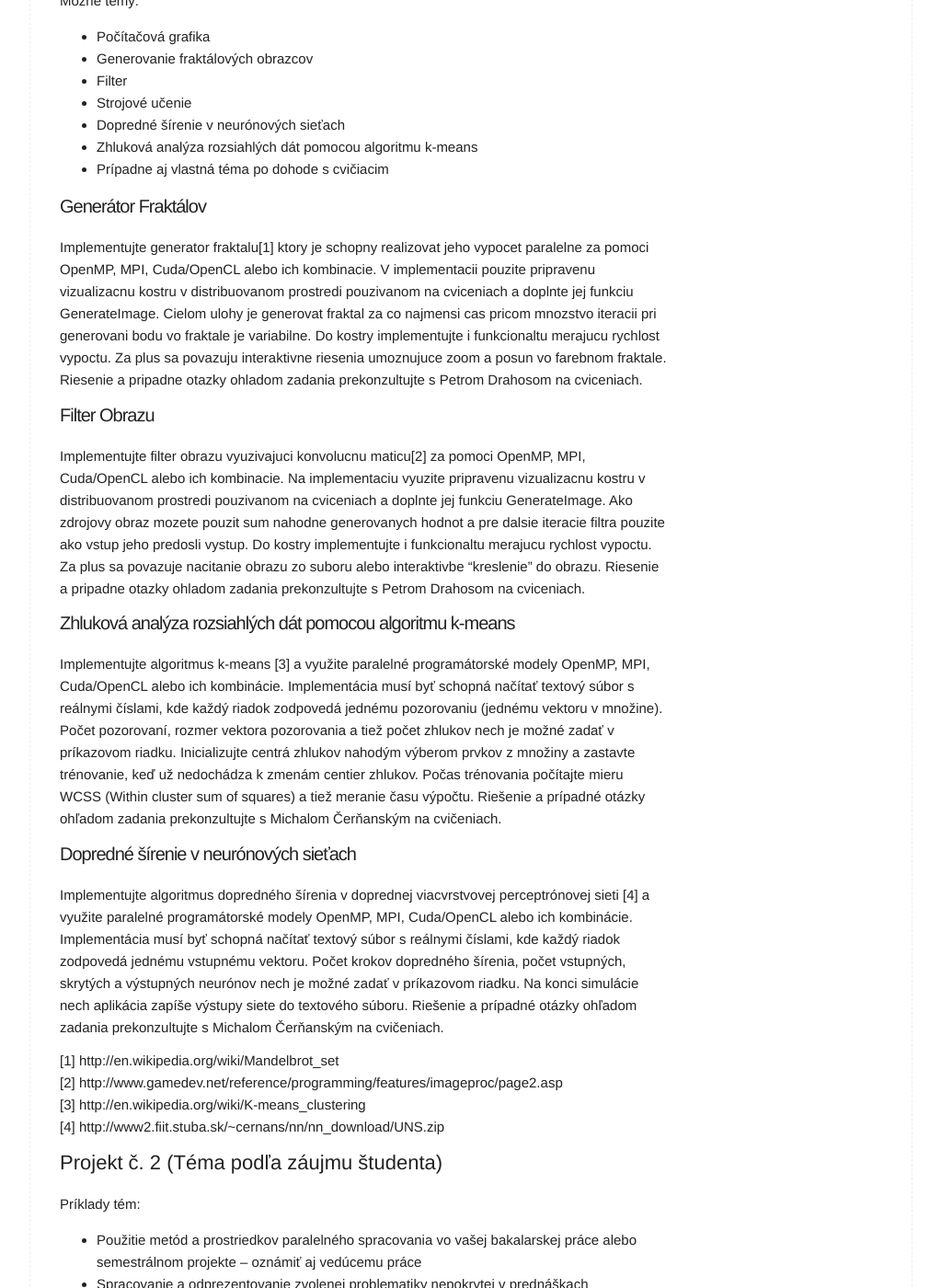
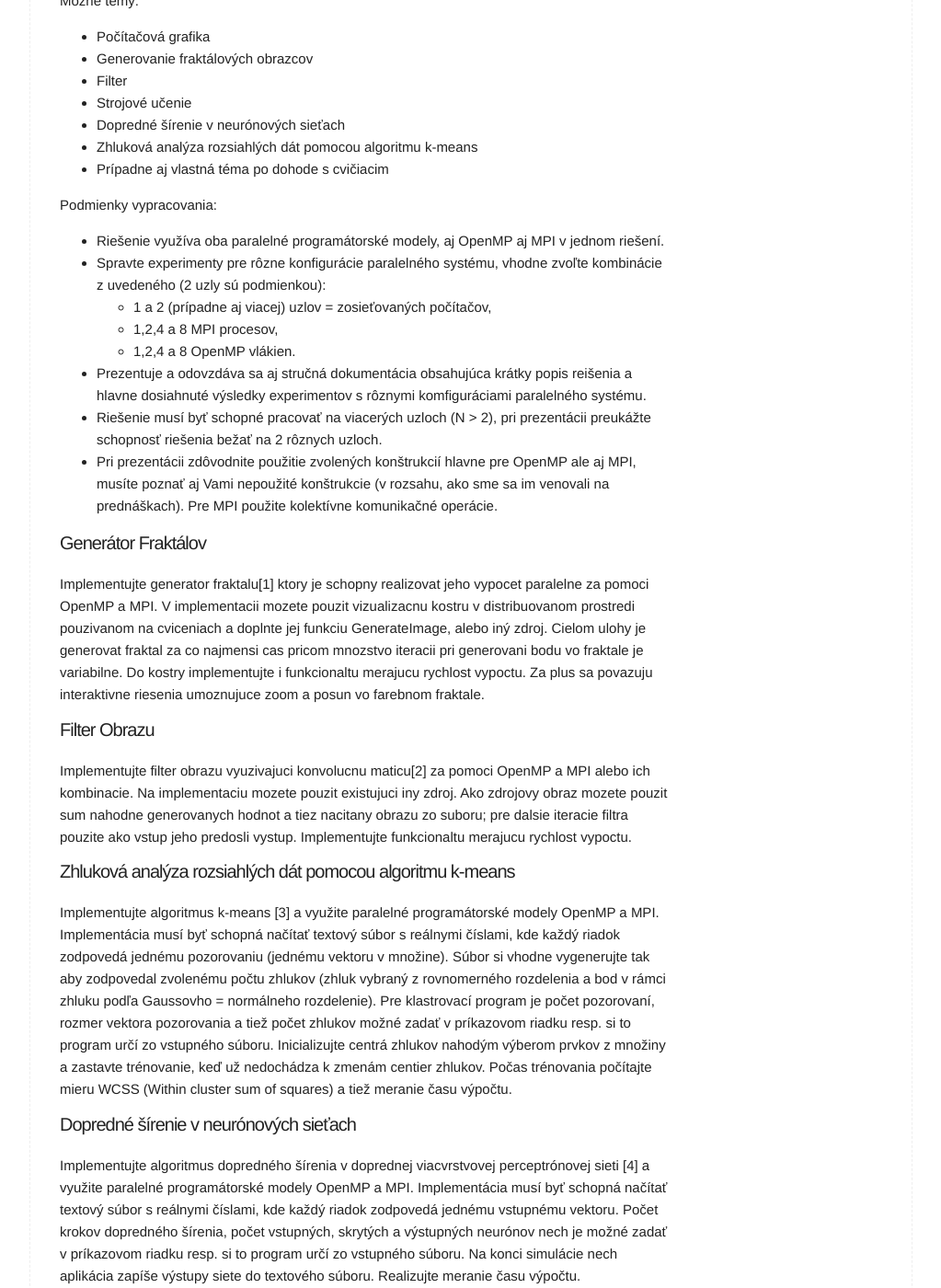
Before and after one commit to MichalCernansky/paralprg-fiit, a Jekyll site: the page built from assignments.md, in a window 1280 px wide and 1400 px high, scrolled down 1056 px. Shown: the whole window at 92% size, without its empty margins (128-1151 px from the left). Built offline with Jekyll 4.4.1, drawn with Linux system fonts in a browser that asks for light colours.

Commit message:
Project details

```diff
--- a/assignments.md
+++ b/assignments.md
@@ -50,22 +50,34 @@ Možné témy:
 - Zhluková analýza rozsiahlých dát pomocou algoritmu k-means
 - Prípadne aj vlastná téma po dohode s cvičiacim
 
+Podmienky vypracovania:
+- Riešenie využíva oba paralelné programátorské modely, aj OpenMP aj MPI v jednom riešení.
+- Spravte experimenty pre rôzne konfigurácie paralelného systému, vhodne zvoľte kombinácie z uvedeného (2 uzly sú podmienkou):
+  - 1 a 2 (prípadne aj viacej) uzlov = zosieťovaných počítačov,
+  - 1,2,4 a 8 MPI procesov,
+  - 1,2,4 a 8 OpenMP vlákien.
+- Prezentuje a odovzdáva sa aj stručná dokumentácia obsahujúca krátky popis reišenia a hlavne dosiahnuté výsledky experimentov s rôznymi komfiguráciami paralelného systému.
+- Riešenie musí byť schopné pracovať na viacerých uzloch (N > 2), pri prezentácii preukážte schopnosť riešenia bežať na 2 rôznych uzloch.
+- Pri prezentácii zdôvodnite použitie zvolených konštrukcií hlavne pre OpenMP ale aj MPI, musíte poznať aj Vami nepoužité konštrukcie (v rozsahu, ako sme sa im venovali na prednáškach). Pre MPI použite kolektívne komunikačné operácie.
+
+
+
 
 ### Generátor Fraktálov
 
-Implementujte generator fraktalu[1] ktory je schopny realizovat jeho vypocet paralelne za pomoci OpenMP, MPI, Cuda/OpenCL alebo ich kombinacie. V implementacii pouzite pripravenu vizualizacnu kostru v distribuovanom prostredi pouzivanom na cviceniach a doplnte jej funkciu GenerateImage. Cielom ulohy je generovat fraktal za co najmensi cas pricom mnozstvo iteracii pri generovani bodu vo fraktale je variabilne. Do kostry implementujte i funkcionaltu merajucu rychlost vypoctu. Za plus sa povazuju interaktivne riesenia umoznujuce zoom a posun vo farebnom fraktale. Riesenie a pripadne otazky ohladom zadania prekonzultujte s Petrom Drahosom na cviceniach.
+Implementujte generator fraktalu[1] ktory je schopny realizovat jeho vypocet paralelne za pomoci OpenMP a MPI. V implementacii mozete pouzit vizualizacnu kostru v distribuovanom prostredi pouzivanom na cviceniach a doplnte jej funkciu GenerateImage, alebo iný zdroj. Cielom ulohy je generovat fraktal za co najmensi cas pricom mnozstvo iteracii pri generovani bodu vo fraktale je variabilne. Do kostry implementujte i funkcionaltu merajucu rychlost vypoctu. Za plus sa povazuju interaktivne riesenia umoznujuce zoom a posun vo farebnom fraktale.
 
 ###  Filter Obrazu
 
-Implementujte filter obrazu vyuzivajuci konvolucnu maticu[2] za pomoci OpenMP, MPI, Cuda/OpenCL alebo ich kombinacie. Na implementaciu vyuzite pripravenu vizualizacnu kostru v distribuovanom prostredi pouzivanom na cviceniach a doplnte jej funkciu GenerateImage. Ako zdrojovy obraz mozete pouzit sum nahodne generovanych hodnot a pre dalsie iteracie filtra pouzite ako vstup jeho predosli vystup. Do kostry implementujte i funkcionaltu merajucu rychlost vypoctu. Za plus sa povazuje nacitanie obrazu zo suboru alebo interaktivbe "kreslenie" do obrazu. Riesenie a pripadne otazky ohladom zadania prekonzultujte s Petrom Drahosom na cviceniach.
+Implementujte filter obrazu vyuzivajuci konvolucnu maticu[2] za pomoci OpenMP a MPI alebo ich kombinacie. Na implementaciu mozete pouzit existujuci iny zdroj. Ako zdrojovy obraz mozete pouzit sum nahodne generovanych hodnot a tiez nacitany obrazu zo suboru; pre dalsie iteracie filtra pouzite ako vstup jeho predosli vystup. Implementujte funkcionaltu merajucu rychlost vypoctu.
 
 ### Zhluková analýza rozsiahlých dát pomocou algoritmu k-means
 
-Implementujte algoritmus k-means [3] a využite paralelné programátorské modely OpenMP, MPI, Cuda/OpenCL alebo ich kombinácie. Implementácia musí byť schopná načítať textový súbor s reálnymi číslami, kde každý riadok zodpovedá jednému pozorovaniu (jednému vektoru v množine). Počet pozorovaní, rozmer vektora pozorovania a tiež počet zhlukov nech je možné zadať v príkazovom riadku. Inicializujte centrá zhlukov nahodým výberom prvkov z množiny a zastavte trénovanie, keď už nedochádza k zmenám centier zhlukov. Počas trénovania počítajte mieru WCSS (Within cluster sum of squares) a tiež meranie času výpočtu. Riešenie a prípadné otázky ohľadom zadania prekonzultujte s Michalom Čerňanským na cvičeniach.
+Implementujte algoritmus k-means [3] a využite paralelné programátorské modely OpenMP a MPI. Implementácia musí byť schopná načítať textový súbor s reálnymi číslami, kde každý riadok zodpovedá jednému pozorovaniu (jednému vektoru v množine). Súbor si vhodne vygenerujte tak aby zodpovedal zvolenému počtu zhlukov (zhluk vybraný z rovnomerného rozdelenia a bod v rámci zhluku podľa Gaussovho = normálneho rozdelenie). Pre klastrovací program je počet pozorovaní, rozmer vektora pozorovania a tiež počet zhlukov možné zadať v príkazovom riadku resp. si to program určí zo vstupného súboru. Inicializujte centrá zhlukov nahodým výberom prvkov z množiny a zastavte trénovanie, keď už nedochádza k zmenám centier zhlukov. Počas trénovania počítajte mieru WCSS (Within cluster sum of squares) a tiež meranie času výpočtu.
 
 ### Dopredné šírenie v neurónových sieťach
 
-Implementujte algoritmus dopredného šírenia v doprednej viacvrstvovej perceptrónovej sieti [4] a využite paralelné programátorské modely OpenMP, MPI, Cuda/OpenCL alebo ich kombinácie. Implementácia musí byť schopná načítať textový súbor s reálnymi číslami, kde každý riadok zodpovedá jednému vstupnému vektoru. Počet krokov dopredného šírenia, počet vstupných, skrytých a výstupných neurónov nech je možné zadať v príkazovom riadku. Na konci simulácie nech aplikácia zapíše výstupy siete do textového súboru. Riešenie a prípadné otázky ohľadom zadania prekonzultujte s Michalom Čerňanským na cvičeniach.
+Implementujte algoritmus dopredného šírenia v doprednej viacvrstvovej perceptrónovej sieti [4] a využite paralelné programátorské modely OpenMP a MPI. Implementácia musí byť schopná načítať textový súbor s reálnymi číslami, kde každý riadok zodpovedá jednému vstupnému vektoru. Počet krokov dopredného šírenia, počet vstupných, skrytých a výstupných neurónov nech je možné zadať v príkazovom riadku resp. si to program určí zo vstupného súboru. Na konci simulácie nech aplikácia zapíše výstupy siete do textového súboru. Realizujte meranie času výpočtu.
 
 [1] http://en.wikipedia.org/wiki/Mandelbrot_set
 [2] http://www.gamedev.net/reference/programming/features/imageproc/page2.asp
```
